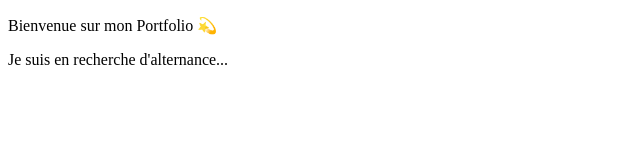
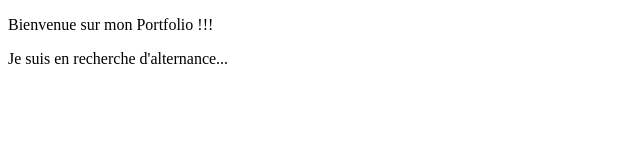
Before and after one commit to Yanis-Ada/Yanis-Ada.github.io, a plain HTML site: page index.html in a window 1280 px wide. Shown: the full height of the page, 0-640 px from the left. Drawn offline with Linux system fonts and the light colour scheme.

Commit message:
Update index.html

```diff
--- a/index.html
+++ b/index.html
@@ -6,7 +6,7 @@
     <title>Document</title>
 </head>
 <body>
-   <p>Bienvenue sur mon Portfolio 💫</p>
+   <p>Bienvenue sur mon Portfolio !!!</p>
    Je suis en recherche d'alternance...
 </body>
 </html>
```
